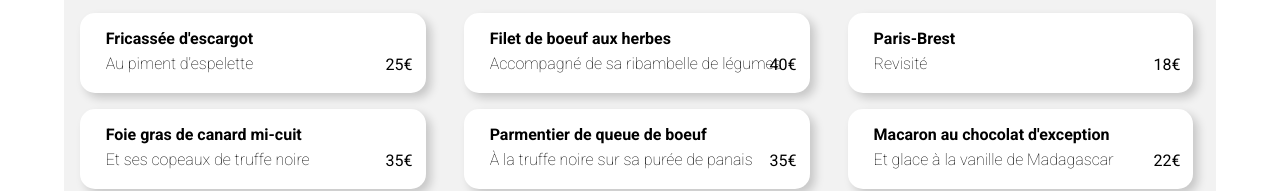
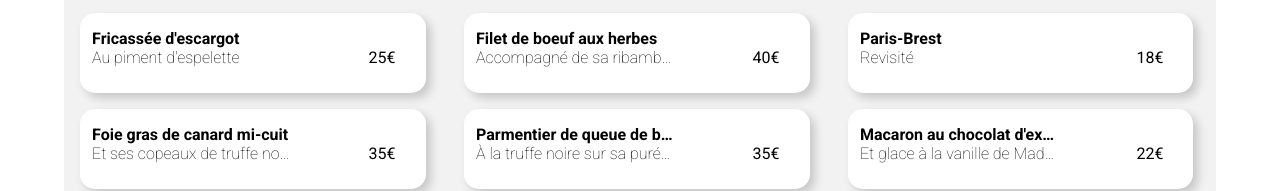
Before and after one commit to ChristopheMas/Ohmyfood_HTML-CSS, a website: page lapalettedugout.html in a window 1280 px wide. Shown: the part 794-985 px from the top of the page. Drawn offline with Linux system fonts and the light colour scheme; a web font is replaced by a local one.

Commit message:
version ultime

```diff
--- a/sass/base/_animations.scss
+++ b/sass/base/_animations.scss
@@ -121,6 +121,9 @@
   transform: rotate(1turn);
   opacity: 1;
 }
+.white-btn:hover .text {
+  width: 40%;
+}
 
 .white-btn:active .checkbox {
   animation: coulisse 0.5s linear forwards;
@@ -154,12 +157,10 @@
 
 @keyframes coulisse {
   0% {
-    width: 5rem;
-    transform: translateX(2rem);
+    width: 0;
   }
   100% {
     width: 5rem;
-    transform: translateX(0);
   }
 }
 @keyframes rotate {
--- a/sass/base/_mediaqueries.scss
+++ b/sass/base/_mediaqueries.scss
@@ -15,9 +15,9 @@
   #restaurants a {
     width: 50%;
   }
-  .checkbox {
-    margin-right: -2rem;
-  }
+}
+.checkbox {
+  margin-right: -2.1rem;
 }
 
 @media screen and (min-width: 1024px) {
@@ -70,3 +70,6 @@
     margin-left: 4rem;
   }
 }
+.checkbox {
+  margin-right: -0.2rem;
+}
--- a/sass/components/_white-btn.scss
+++ b/sass/components/_white-btn.scss
@@ -2,8 +2,6 @@
   box-sizing: border-box;
   display: flex;
   justify-content: space-around;
-  width: 90%;
-  height: 5rem;
   background-color: #fff;
   border: none;
   padding-top: 1rem;
@@ -14,26 +12,29 @@
   @include shadow;
   @include text-font;
   animation: cascade 1s linear 0s;
-  overflow: hidden;
 
-  .price {
-    padding-top: 1.6rem;
-    margin-right: 1rem;
+  .text {
+    text-align: start;
+    width: 60%;
+    padding-left: 0.5rem;
   }
 }
-.text {
-  text-align: start;
-  width: 80%;
-  padding-left: 1rem;
-
+.price {
+  width: 20%;
+  margin-left: 3rem;
+  padding-top: 1.2rem;
+}
 .entitled {
   font-weight: bold;
-    padding-bottom: 0.4rem;
+  white-space: nowrap;
+  text-overflow: ellipsis;
+  overflow: hidden;
 }
 .description {
   font-weight: lighter;
   white-space: nowrap;
-  }
+  text-overflow: ellipsis;
+  overflow: hidden;
 }
 
 .checkbox {
@@ -45,7 +46,7 @@
   border-radius: 0 15px 15px 0;
   background-color: $tertiaire;
   margin-top: -1rem;
-  margin-right: -1rem;
+  margin-right: -1.5rem;
 
   .fa-check {
     color: $tertiaire;
```
Also changed, not shown: style.css, 1 other file. Lines whose indentation alone changed are shown as unchanged.
